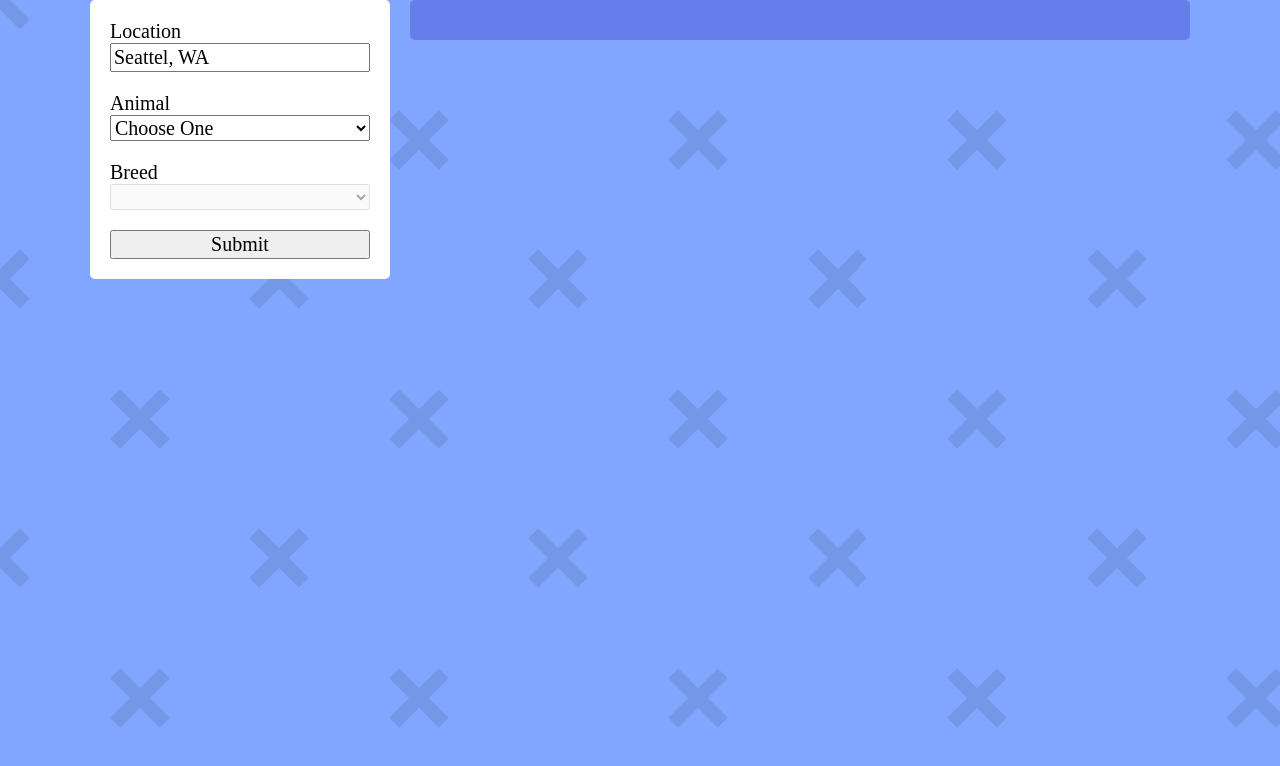
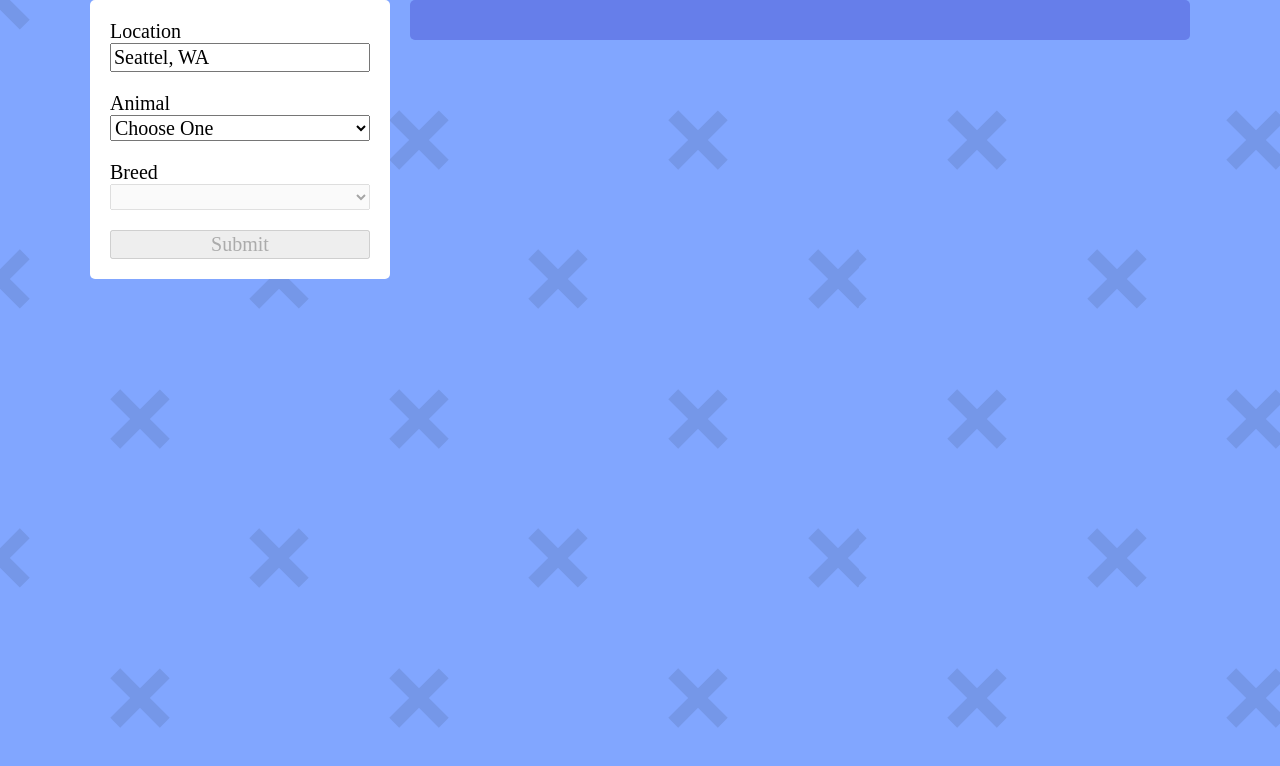
Before and after one commit to ultrox/pets, a React (Create React App) app: page / in a window 1280 px wide. Shown: the top 766 px of the page. Built offline with nearby package versions, Linux system fonts and the light colour scheme.

Commit message:
Disable submit if form not touched

```diff
--- a/src/Sidebar.js
+++ b/src/Sidebar.js
@@ -87,7 +87,7 @@
             ))}
           </select>
         </label>
-        <button>Submit</button>
+        <button disabled={!touched}>Submit</button>
       </PetForm>
     </SidebarStyles>
   )
```
